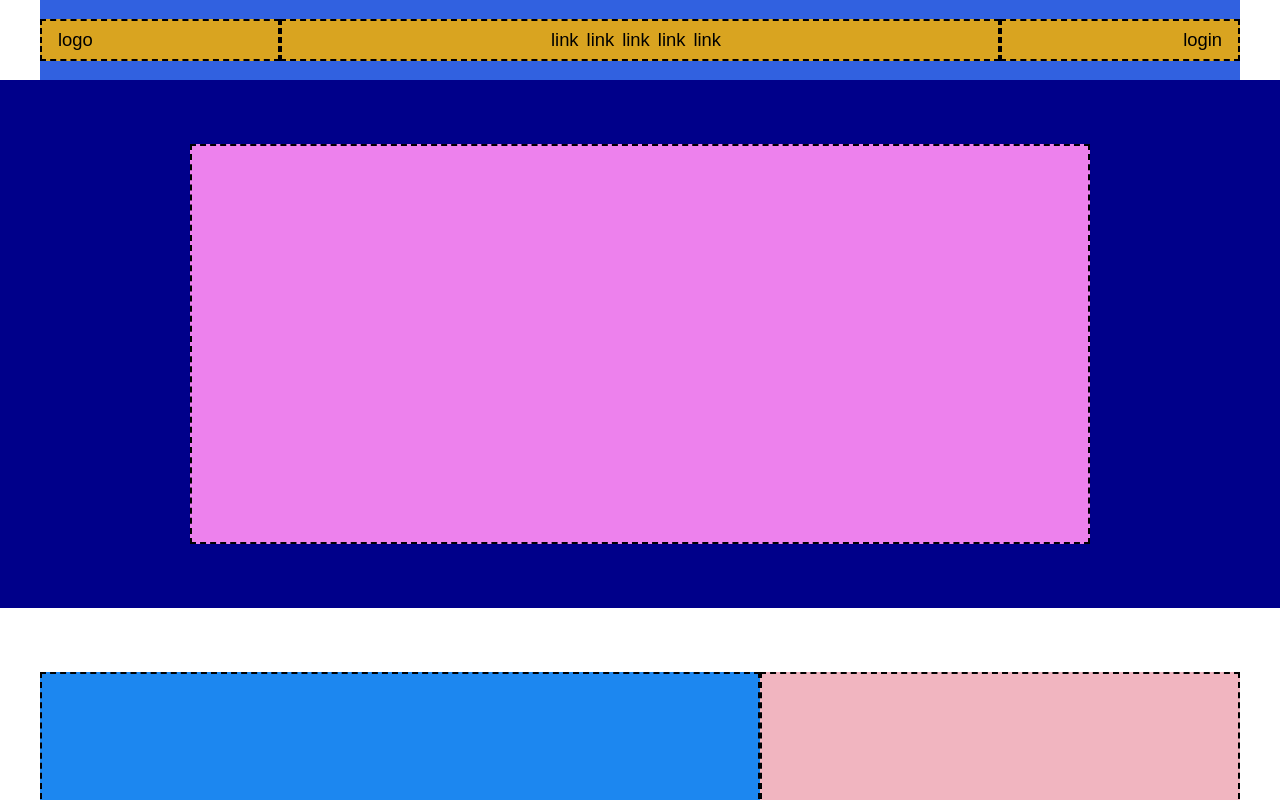
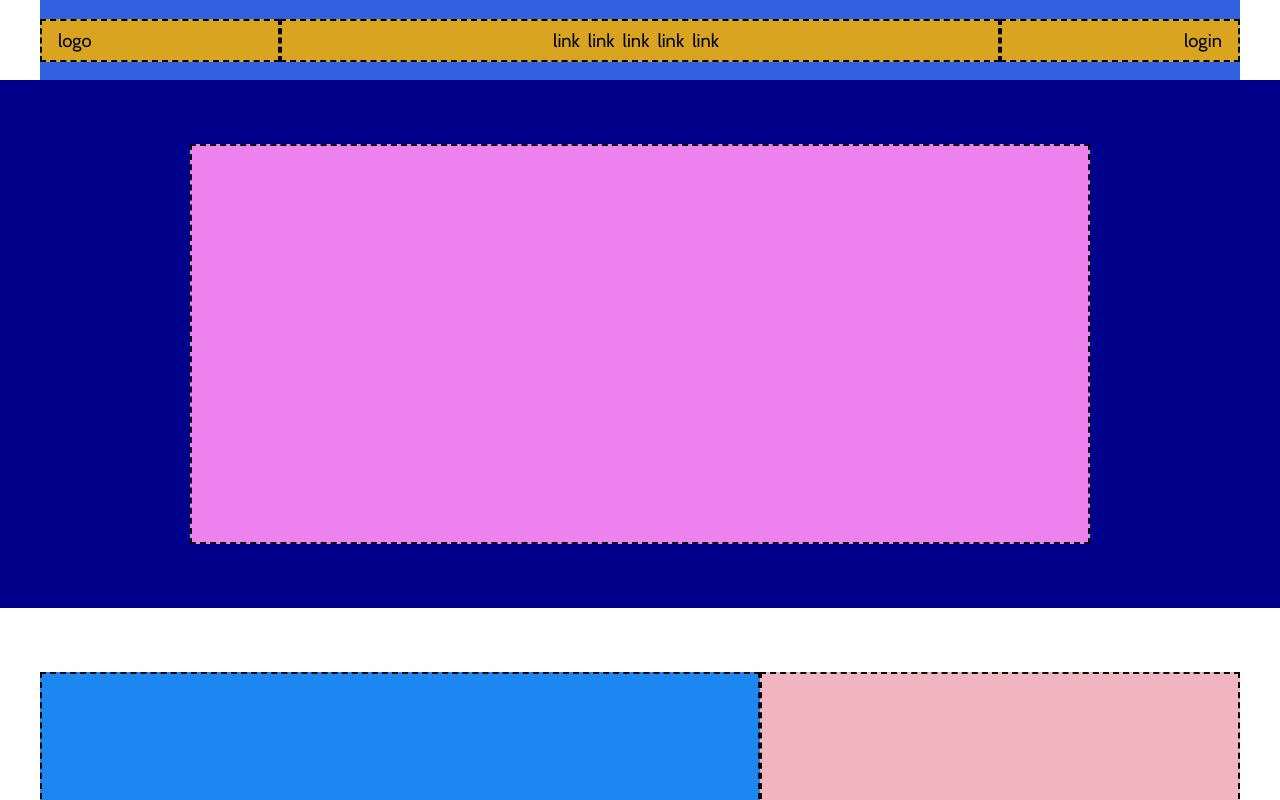
Before and after one commit to Francesco-Valentino/htmlcss-discord, a plain HTML site: page index.html in a window 1280 px wide. Shown: the top 800 px of the page. Drawn offline with nearby package versions, Linux system fonts and the light colour scheme.

Commit message:
set body font to cabin (if missing, sans-serif)

```diff
--- a/css/style.css
+++ b/css/style.css
@@ -43,7 +43,7 @@
 }
 
 body{
-    font-family: sans-serif;
+    font-family: "Cabin", sans-serif;
     font-size: 1.15rem;
 }
 
```
